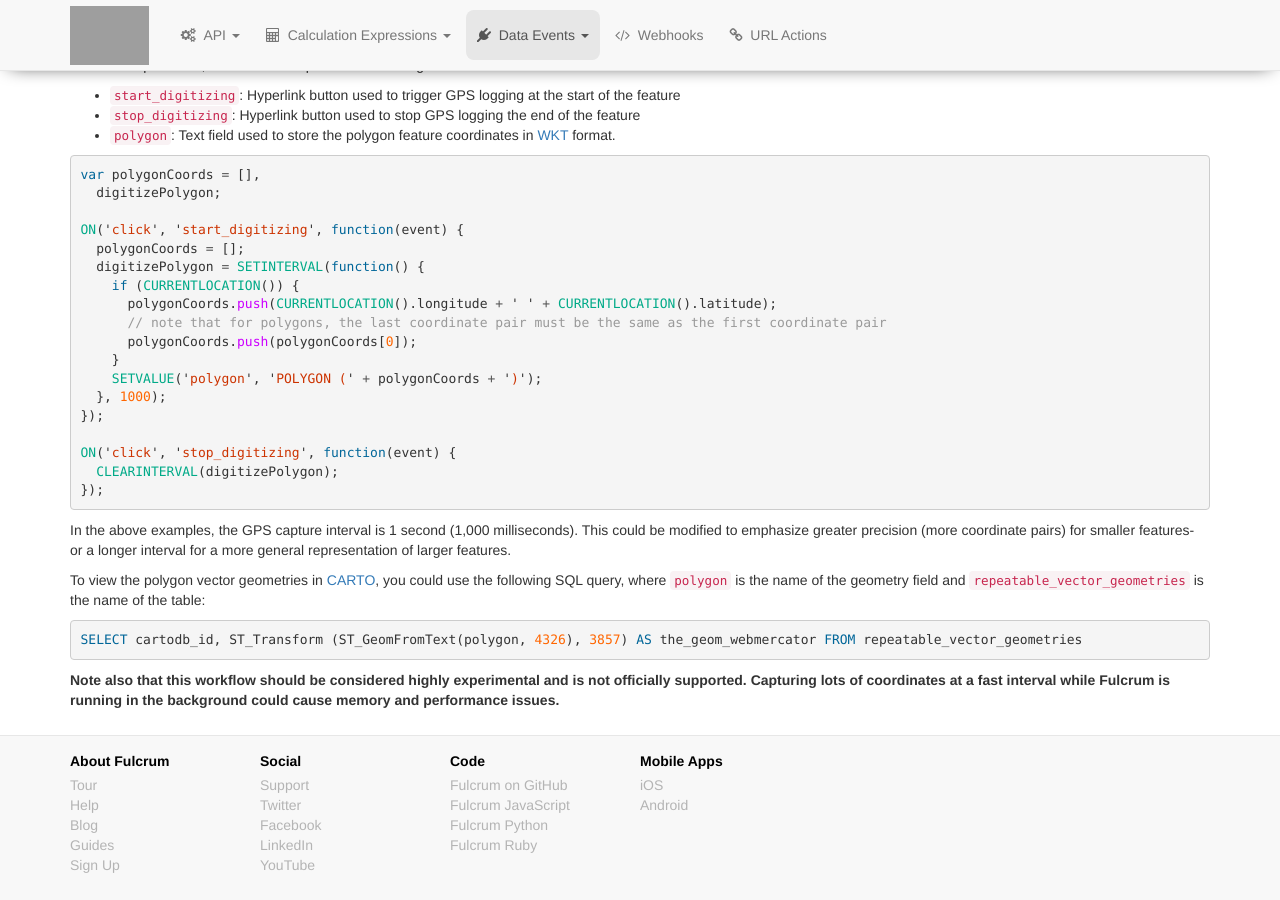
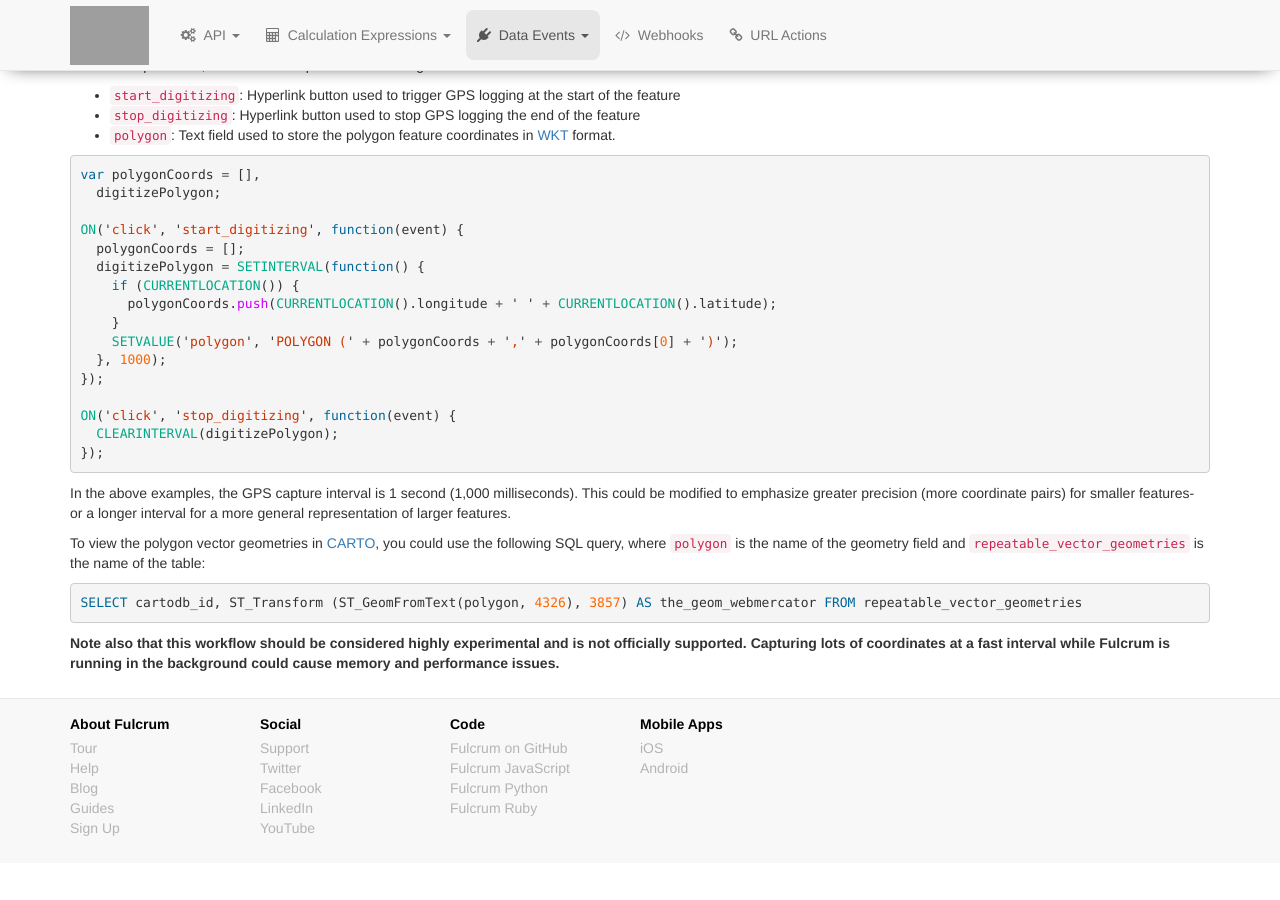
Before and after one commit to rylincoln/developer.fulcrumapp.com, a Jekyll site: the page built from _data-event-examples/capturing-vector-coordinates.md, in a window 1280 px wide and 900 px high, scrolled down 789 px. Built offline with Jekyll 4.4.1, drawn with Linux system fonts in a browser that asks for light colours; nearby versions of some CDN libraries; after the commit the page ends 1652 px from its top, so only the background shows below that; grey boxes are pictures that could not be loaded.

Commit message:
Fix busted polygon example

```diff
--- a/_data-event-examples/capturing-vector-coordinates.md
+++ b/_data-event-examples/capturing-vector-coordinates.md
@@ -54,10 +54,8 @@ ON('click', 'start_digitizing', function(event) {
   digitizePolygon = SETINTERVAL(function() {
     if (CURRENTLOCATION()) {
       polygonCoords.push(CURRENTLOCATION().longitude + ' ' + CURRENTLOCATION().latitude);
-      // note that for polygons, the last coordinate pair must be the same as the first coordinate pair
-      polygonCoords.push(polygonCoords[0]);
     }
-    SETVALUE('polygon', 'POLYGON (' + polygonCoords + ')');
+    SETVALUE('polygon', 'POLYGON (' + polygonCoords + ',' + polygonCoords[0] + ')');
   }, 1000);
 });
 
```
